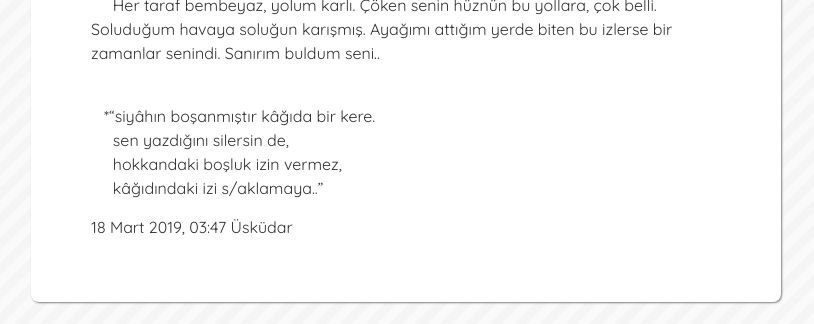
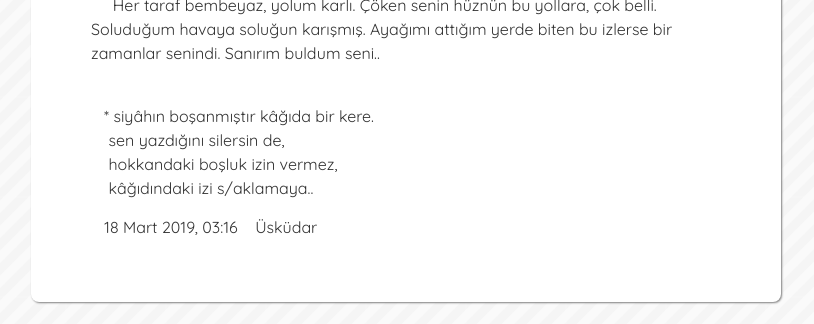
Before and after one commit to muhammedaydogdu/muhammedaydogdu.github.io, a Jekyll site: the page built from _posts/2019-03-18-iz.md, in a window 1280 px wide and 900 px high, scrolled down 1612 px. Shown: the part 491-815 px from the top of the window, without its empty margins (234-1048 px from the left). Built offline with Jekyll 4.4.1, drawn with Linux system fonts in a browser that asks for light colours; some web fonts are replaced.

Commit message:
Update 2019-03-18-iz.md

```diff
--- a/_posts/2019-03-18-iz.md
+++ b/_posts/2019-03-18-iz.md
@@ -25,10 +25,10 @@ x: "200"
 &nbsp;&nbsp;&nbsp;&nbsp; Her taraf bembeyaz, yolum karlı. Çöken senin hüznün bu yollara, çok belli. Soluduğum havaya soluğun karışmış. Ayağımı attığım yerde biten bu izlerse bir zamanlar senindi. Sanırım buldum seni..
 
 <br/>
-&nbsp;&nbsp; *"siyâhın boşanmıştır kâğıda bir kere.
-&nbsp;&nbsp;&nbsp;&nbsp; sen yazdığını silersin de,
-&nbsp;&nbsp;&nbsp;&nbsp; hokkandaki boşluk izin vermez,
-&nbsp;&nbsp;&nbsp;&nbsp; kâğıdındaki izi s/aklamaya.."
+&nbsp;&nbsp; * siyâhın boşanmıştır kâğıda bir kere.
+&nbsp;&nbsp;&nbsp; sen yazdığını silersin de,
+&nbsp;&nbsp;&nbsp; hokkandaki boşluk izin vermez,
+&nbsp;&nbsp;&nbsp; kâğıdındaki izi s/aklamaya..
 
-18 Mart 2019, 03:47
-Üsküdar
+&nbsp;&nbsp; 18 Mart 2019, 03:16
+&nbsp;&nbsp; Üsküdar
```
